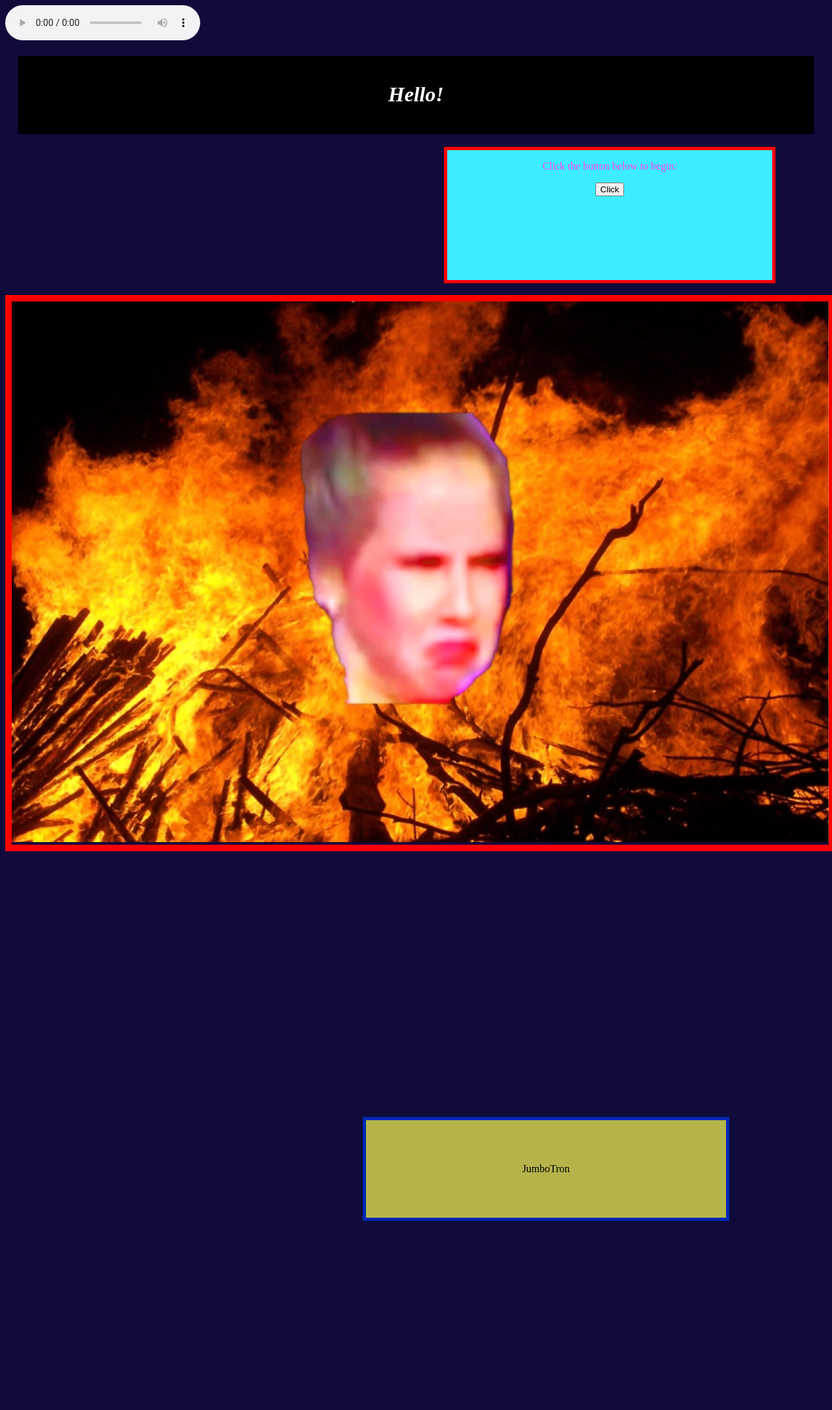
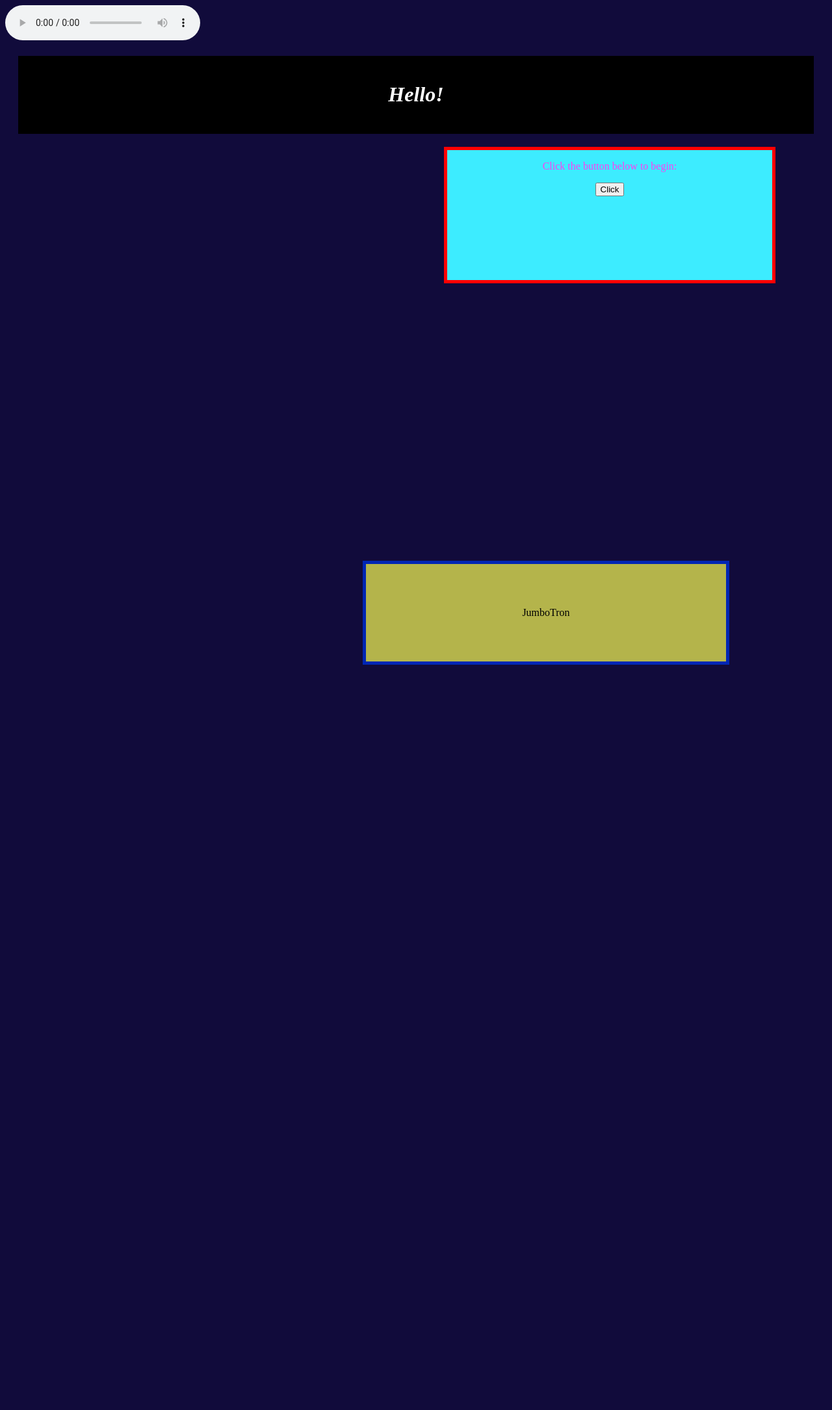
Before and after one commit to DanielKiernan/OldnOutdated, a Jekyll site: the page index.html, which Jekyll copies as it is, in a window 1280 px wide. Shown: the whole page at 65% size. Built offline with Jekyll 4.4.1, drawn with Linux system fonts in a browser that asks for light colours; after the commit the page ends 1314 px from its top, so only the background shows below that.

Commit message:
Update index.html

```diff
--- a/index.html
+++ b/index.html
@@ -9,7 +9,7 @@
 			div.Title {}
 			div.Paragraph {}
 			div.Box {}
-			div.Shrek {}
+			div.Picture {}
 			div.Click {}
 			div.Socio {}
 		</style>
@@ -36,9 +36,9 @@
 			<img id = "path">
 		</div>
 
-		<div class = "Shrek">
+		<!--div class = "Picture">
 		<img src = "6f07ba2ca9038c391df6428fb86910e3.jpg" alt = "Brianna the Fire Starter" style = "width: 320; height: 180;">
-		</div>
+		</div-->
 
 		<div class = "Click">
 
```
